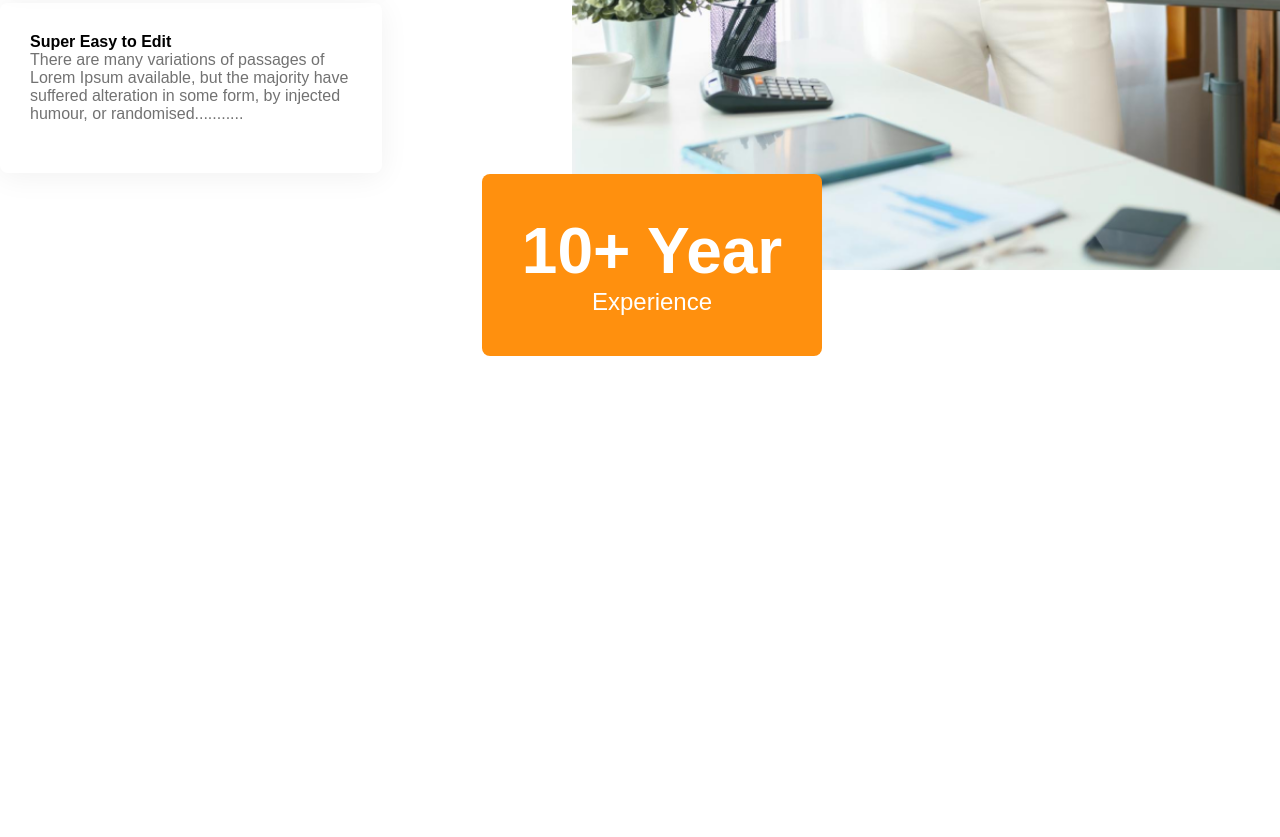
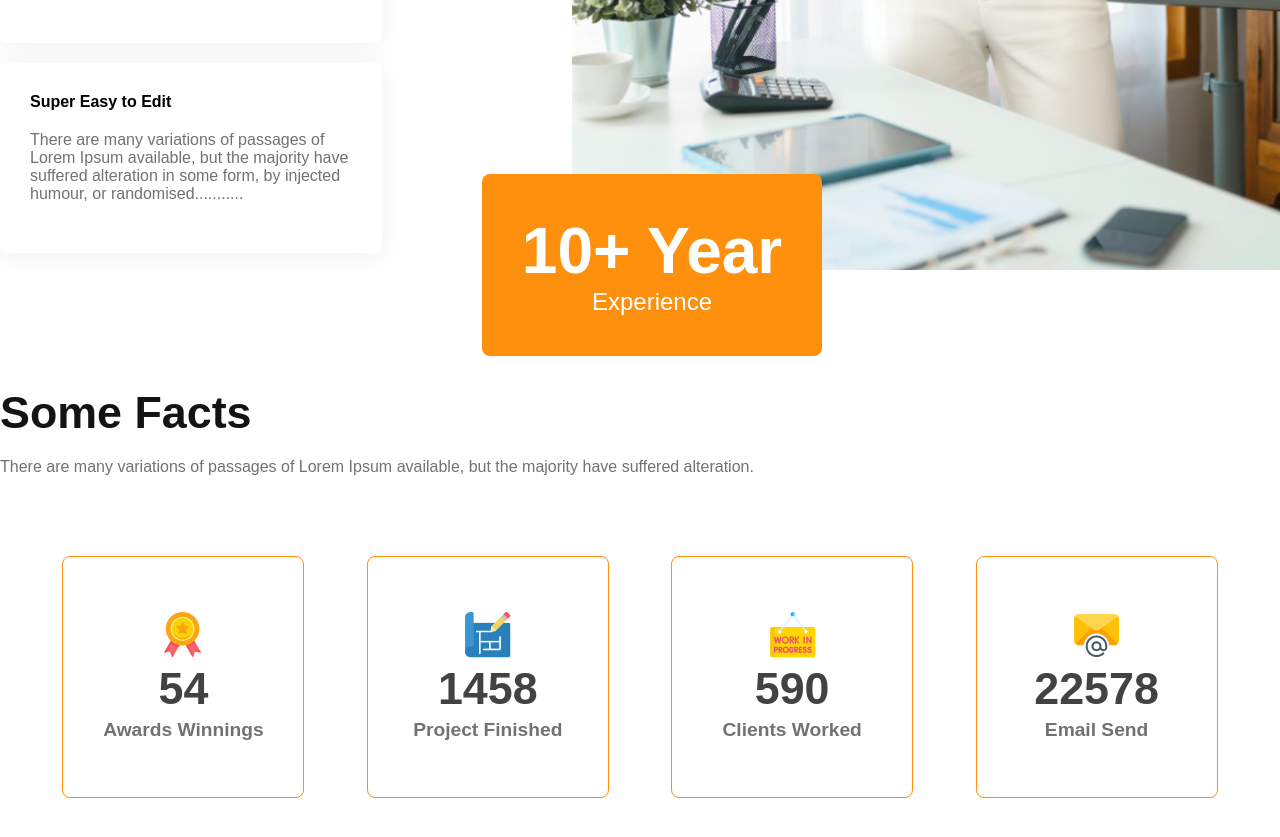
Before and after one commit to MushfikShahed/g3-architect-website, a plain HTML site: page index.html in a window 1280 px wide. Shown: the part 2719-3556 px from the top of the page. Before the commit the page ends 3176 px from the top, so only its background shows below. Drawn offline with Linux system fonts and the light colour scheme.

Commit message:
facts section complete

```diff
--- a/index.html
+++ b/index.html
@@ -48,8 +48,11 @@
                 <img src="images/team4.png" alt="">
             </div>
             <div class="teams-content">
-                <h3 class="tittle teams-title"><span class="quick-list text-light-gray">Quick list</span> <span>of Our</span> <span class="text-features">Features</span></h3>
-                <p class="description teams-description">There are many variations of passages of Lorem Ipsum available, but the majority have suffered alteration in some form, by injected humour, or randomised words which don't look even</p>
+                <h3 class="tittle teams-title"><span class="quick-list text-light-gray">Quick list</span> <span>of
+                        Our</span> <span class="text-features">Features</span></h3>
+                <p class="description teams-description">There are many variations of passages of Lorem Ipsum available,
+                    but the majority have suffered alteration in some form, by injected humour, or randomised words
+                    which don't look even</p>
                 <button class="btn-primary">Explore More</button>
             </div>
         </section>
@@ -57,22 +60,28 @@
         <section class="features-container">
             <div class="feature-content">
                 <h3 class="tittle feature-tittle">Features you will love & enjoy</h3>
-                <p class="description">There are many variations of passages of Lorem Ipsum available, but the majority have suffered alteration in some form, by injected humour, or randomised words which don't look even</p>
+                <p class="description">There are many variations of passages of Lorem Ipsum available, but the majority
+                    have suffered alteration in some form, by injected humour, or randomised words which don't look even
+                </p>
                 <div class="card">
                     <h4>Dexktop & Mobile Version</h4>
-                    <p class="description">There are many variations of passages of Lorem Ipsum available, but the majority have suffered alteration in some form, by injected humour, or randomised...........</p>
+                    <p class="description">There are many variations of passages of Lorem Ipsum available, but the
+                        majority have suffered alteration in some form, by injected humour, or randomised...........</p>
                 </div>
                 <div class="card">
                     <h4>Drag & Drop Builder</h4>
-                    <p class="description">There are many variations of passages of Lorem Ipsum available, but the majority have suffered alteration in some form, by injected humour, or randomised...........</p>
+                    <p class="description">There are many variations of passages of Lorem Ipsum available, but the
+                        majority have suffered alteration in some form, by injected humour, or randomised...........</p>
                 </div>
                 <div class="card">
                     <h4>Awesome Modern Design</h4>
-                    <p class="description">There are many variations of passages of Lorem Ipsum available, but the majority have suffered alteration in some form, by injected humour, or randomised...........</p>
+                    <p class="description">There are many variations of passages of Lorem Ipsum available, but the
+                        majority have suffered alteration in some form, by injected humour, or randomised...........</p>
                 </div>
                 <div class="card">
                     <h4>Super Easy to Edit</h4>
-                    <p class="description">There are many variations of passages of Lorem Ipsum available, but the majority have suffered alteration in some form, by injected humour, or randomised...........</p>
+                    <p class="description">There are many variations of passages of Lorem Ipsum available, but the
+                        majority have suffered alteration in some form, by injected humour, or randomised...........</p>
                 </div>
             </div>
             <div class="feature-img">
@@ -83,6 +92,33 @@
                 </div>
             </div>
         </section>
+        <section class="facts-container">
+            <h3 class="tittle">Some Facts</h3>
+            <p class="description">There are many variations of passages of Lorem Ipsum available, but the majority have
+                suffered alteration.</p>
+            <div class="facts-box-container">
+                <div class="box">
+                    <img src="images/icons/ribon.png" alt="">
+                    <h2 class="tittle box-tittle">54</h2>
+                    <p class="description box-description">Awards Winnings</p>
+                </div>
+                <div class="box">
+                    <img src="images/icons/projects.png" alt="">
+                    <h2 class="tittle box-tittle">1458</h2>
+                    <p class="description box-description">Project Finished</p>
+                </div>
+                <div class="box">
+                    <img src="images/icons/customers.png" alt="">
+                    <h2 class="tittle box-tittle">590</h2>
+                    <p class="description box-description">Clients Worked</p>
+                </div>
+                <div class="box">
+                    <img src="images/icons/email.png" alt="">
+                    <h2 class="tittle box-tittle">22578</h2>
+                    <p class="description box-description">Email Send</p>
+                </div>
+            </div>
+        </section>
     </main>
     <footer></footer>
 </body>
--- a/styles.css
+++ b/styles.css
@@ -144,6 +144,10 @@ main {
     box-shadow: 0px 4px 30px 0px rgba(0, 0, 0, 0.06);
 }
 
+.card h4 {
+    margin-bottom: 20px;
+}
+
 .feature-img img {
     height: 90%;
     margin-left: 90px;
@@ -170,6 +174,43 @@ main {
     font-weight: 500;
 }
 
+/* facts part */
+
+.facts-box-container {
+    display: flex;
+    align-items: center;
+    justify-content: space-evenly;
+    margin-top: 80px;
+}
+
+.box {
+    display: flex;
+    flex-direction: column;
+    align-items: center;
+    justify-content: center;
+    width: 240px;
+    height: 240px;
+    border-radius: 8px;
+    border: 1px solid #FF900E;
+}
+
+.box .box-tittle {
+    color: #424242;
+    font-weight: 600;
+    padding-top: 5px;
+    margin-bottom: 0;
+}
+
+.box .box-description {
+    color:#727272;
+    font-size: 1.2rem;
+    font-weight: 600;
+    padding-top: 5px;
+    margin-bottom: 0;
+}
+
+
+
 
 @media screen and (max-width: 576px) {
     header {
@@ -178,7 +219,8 @@ main {
 
     .nav-container,
     .teams-container,
-    .features-container {
+    .features-container,
+    .facts-box-container {
         flex-direction: column;
     }
 
@@ -194,28 +236,39 @@ main {
     .teams-img-container {
         grid-template-columns: repeat(1, 1fr);
     }
-    .feature-img img{
+
+    .feature-img img {
         width: 100%;
         height: 70%;
         margin-left: 0;
     }
-    .ten-years-badge{
+
+    .ten-years-badge {
         position: static;
         max-width: 300px;
         margin-left: 30px;
     }
-    .teams-content {
+
+    .teams-content, .facts-container {
         padding-left: 20px;
         padding-right: 20px;
+    }
+    .facts-box-container {
+        gap: 20px;
     }
 }
 
 @media screen and (min-width:576px) and (max-width: 960px) {
-    header {
+    header, .feature-content, .facts-container {
         padding: 50px;
     }
 
-    .teams-container, .features-container {
+    .teams-container,
+    .features-container,
+    .facts-box-container {
         flex-direction: column;
     }
+    .facts-box-container {
+        gap: 20px;
+    }
 }
```
